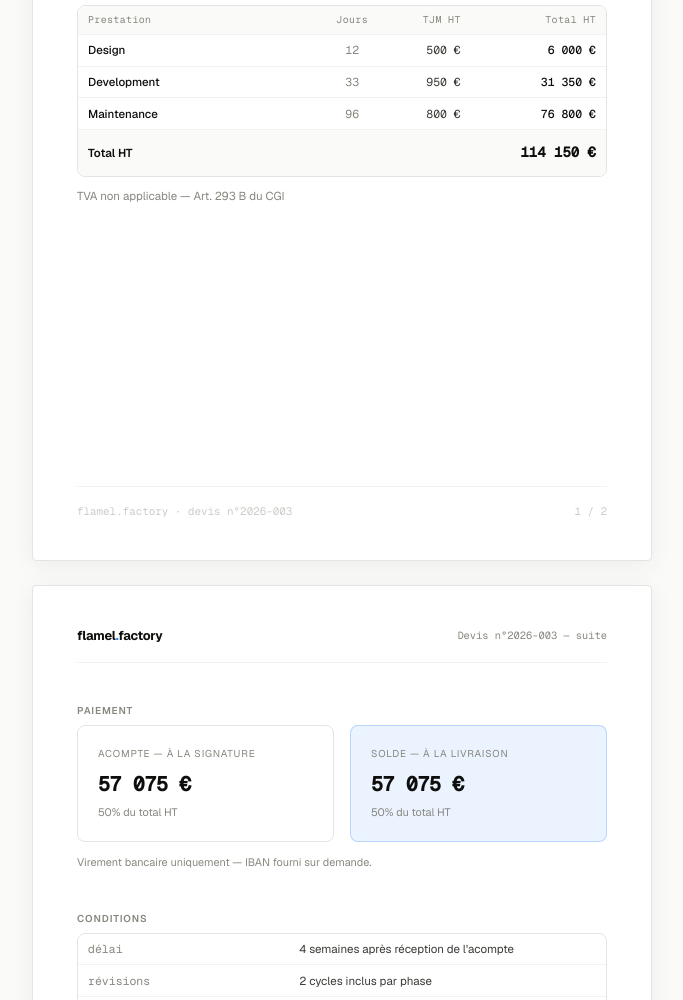
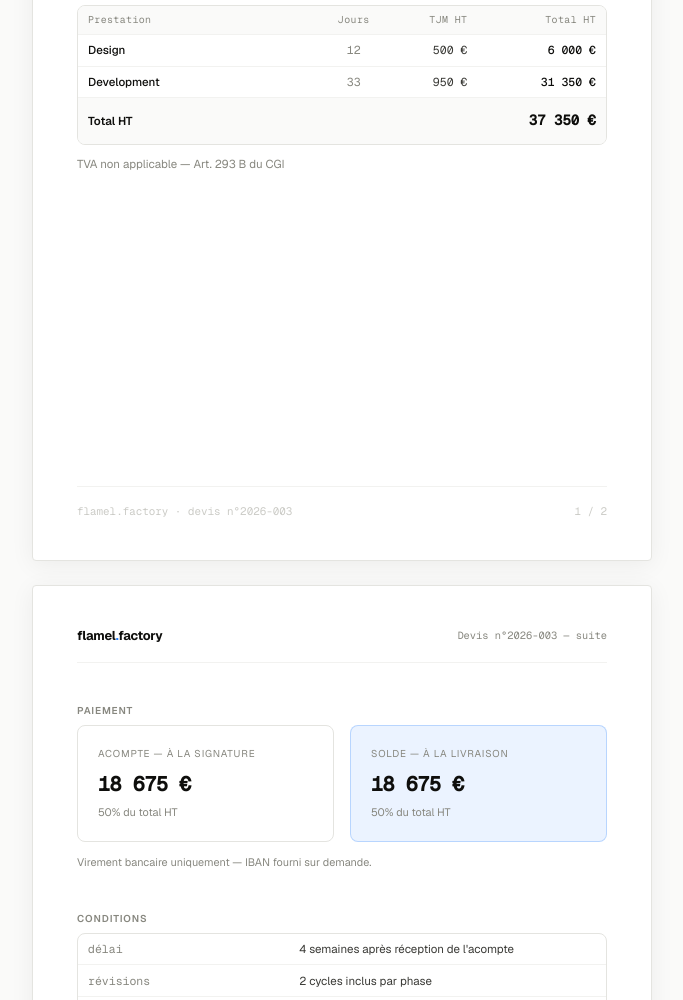
Before and after one commit to samuelabadie/flamel-factory-website, a plain HTML site: page branding/index.html in a window 1280 px wide. Shown: the part 7480-8480 px from the top of the page, without its empty margins (298-981 px from the left). Drawn offline with nearby package versions, Linux system fonts and the light colour scheme.

Commit message:
Remove maintenance line, update totals to 37 350€
Co-Authored-By: Claude Sonnet 4.6 <noreply@anthropic.com>

```diff
--- a/branding/index.html
+++ b/branding/index.html
@@ -1051,15 +1051,9 @@
                   <td style="font-family: var(--font-mono); text-align: right;">950 €</td>
                   <td style="font-family: var(--font-mono); text-align: right; font-weight: 500; color: var(--g-900);">31 350 €</td>
                 </tr>
-                <tr>
-                  <td style="font-weight: 500; color: var(--g-900);">Maintenance</td>
-                  <td style="text-align: center; color: var(--g-500); font-family: var(--font-mono);">96</td>
-                  <td style="font-family: var(--font-mono); text-align: right;">800 €</td>
-                  <td style="font-family: var(--font-mono); text-align: right; font-weight: 500; color: var(--g-900);">76 800 €</td>
-                </tr>
                 <tr style="background: var(--g-50);">
                   <td colspan="3" style="font-weight: 600; color: var(--g-900); border-bottom: none; padding-top: 0.75rem; padding-bottom: 0.75rem;">Total HT</td>
-                  <td style="font-family: var(--font-mono); font-weight: 700; color: var(--g-900); text-align: right; font-size: 0.875rem; border-bottom: none; padding-top: 0.75rem; padding-bottom: 0.75rem;">114 150 €</td>
+                  <td style="font-family: var(--font-mono); font-weight: 700; color: var(--g-900); text-align: right; font-size: 0.875rem; border-bottom: none; padding-top: 0.75rem; padding-bottom: 0.75rem;">37 350 €</td>
                 </tr>
               </tbody>
             </table>
@@ -1092,12 +1086,12 @@
           <div style="display: grid; grid-template-columns: 1fr 1fr; gap: 1rem;">
             <div style="border: 1px solid var(--g-200); border-radius: 8px; padding: 1.25rem;">
               <div style="font-size: 0.62rem; color: var(--g-500); text-transform: uppercase; letter-spacing: 0.08em; margin-bottom: 0.5rem;">Acompte — à la signature</div>
-              <div style="font-size: 1.25rem; font-weight: 700; color: var(--g-900); font-family: var(--font-mono); letter-spacing: -0.02em;">57 075 €</div>
+              <div style="font-size: 1.25rem; font-weight: 700; color: var(--g-900); font-family: var(--font-mono); letter-spacing: -0.02em;">18 675 €</div>
               <div style="font-size: 0.68rem; color: var(--g-500); margin-top: 0.25rem;">50% du total HT</div>
             </div>
             <div style="border: 1px solid var(--accent-mid); border-radius: 8px; padding: 1.25rem; background: var(--accent-light);">
               <div style="font-size: 0.62rem; color: var(--g-500); text-transform: uppercase; letter-spacing: 0.08em; margin-bottom: 0.5rem;">Solde — à la livraison</div>
-              <div style="font-size: 1.25rem; font-weight: 700; color: var(--g-900); font-family: var(--font-mono); letter-spacing: -0.02em;">57 075 €</div>
+              <div style="font-size: 1.25rem; font-weight: 700; color: var(--g-900); font-family: var(--font-mono); letter-spacing: -0.02em;">18 675 €</div>
               <div style="font-size: 0.68rem; color: var(--g-500); margin-top: 0.25rem;">50% du total HT</div>
             </div>
           </div>
```
